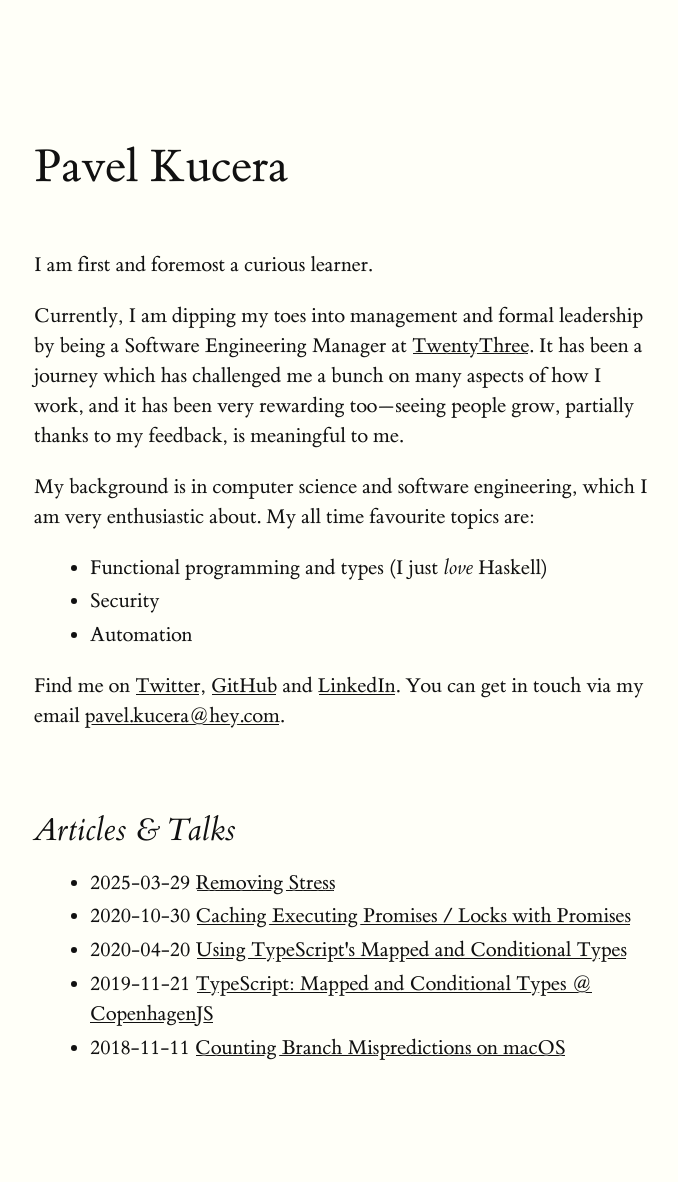
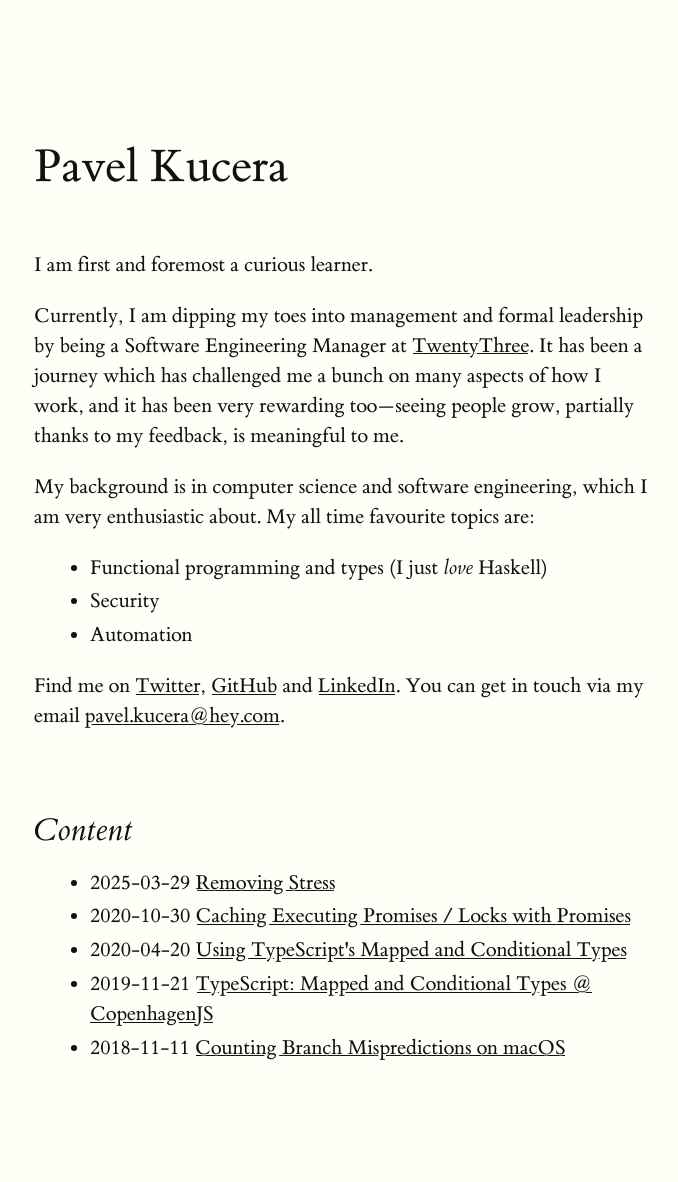
Before and after one commit to pavelkucera/pavelkucera.github.io, a Jekyll site: the page built from index.md, in a window 1280 px wide. Shown: the whole page, without its empty margins (126-804 px from the left). Built offline with Jekyll 4.4.1, drawn with Linux system fonts in a browser that asks for light colours.

Commit message:
feat: rename the content section

```diff
--- a/_layouts/index.html
+++ b/_layouts/index.html
@@ -16,7 +16,7 @@
     </section>
 
     <section>
-        <h2>Articles & Talks</h2>
+        <h2>Content</h2>
 
         <ul>
             {% for post in site.posts %}
```
